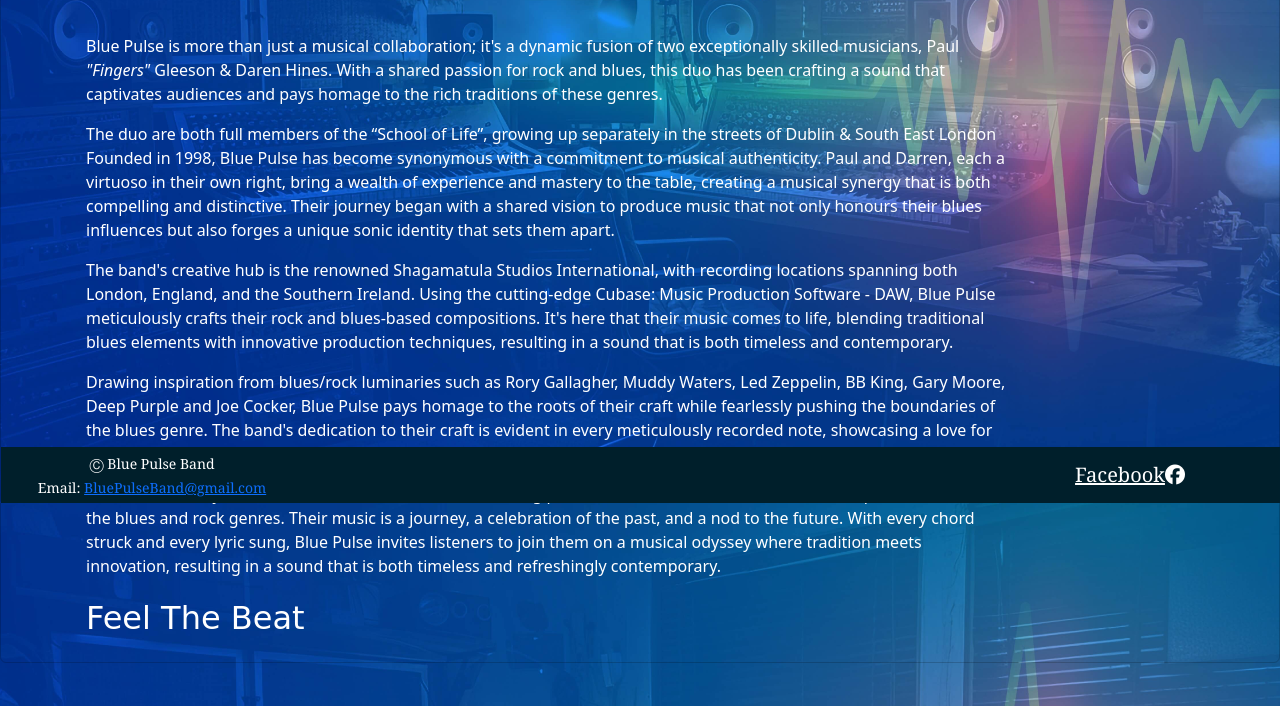
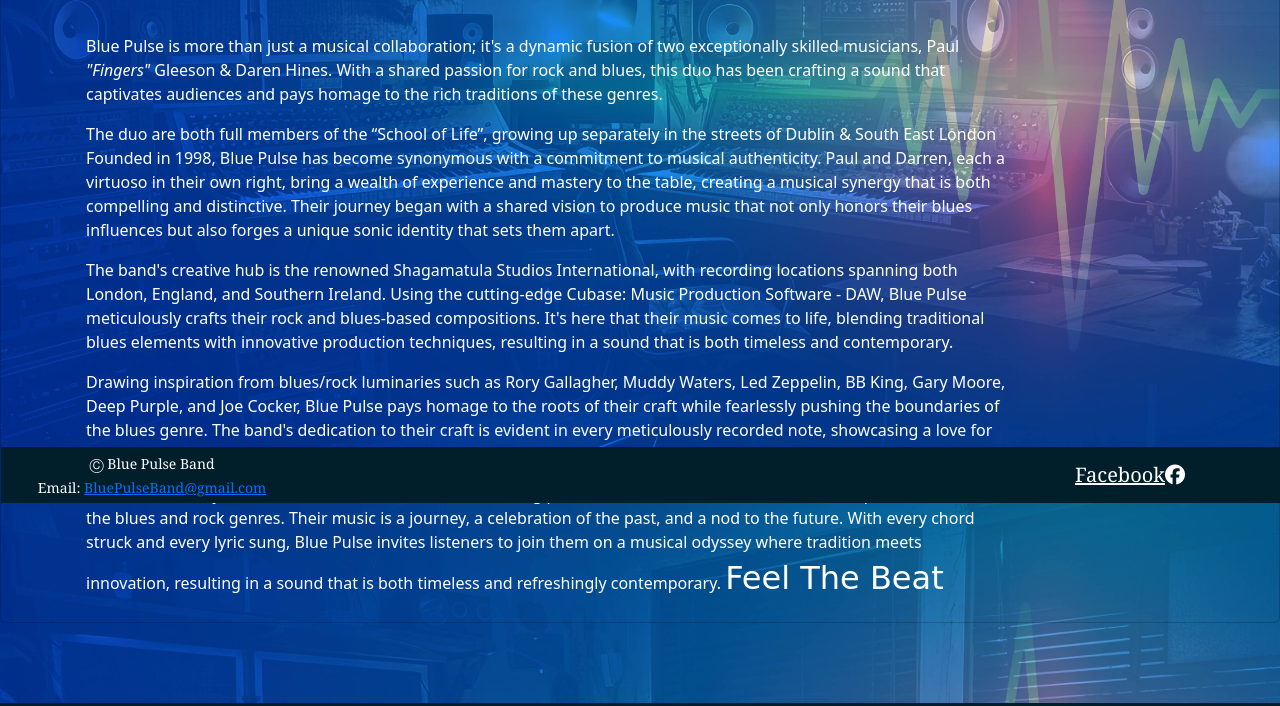
Before and after one commit to Shaga-Matula/blue-pulse-pp5, a Django app: page / in a window 1280 px wide. Shown: the part 297-1003 px from the top of the page. Run offline with Django 3.2, Linux system fonts and the light colour scheme; parts of the project's set-up code (start-up, migrations or seed data) failed here and were passed over; some libraries are stand-ins or nearby versions.

Commit message:
Fix: Address W3C Validation Warnings and Enhance Accessibility

```diff
--- a/home/templates/home/index.html
+++ b/home/templates/home/index.html
@@ -25,20 +25,17 @@
             </p>
             <p>
                 The duo are both full members of the “School of Life”, growing up separately in the streets of Dublin & South East London
-                Founded in 1998, Blue Pulse has become synonymous with a commitment to musical authenticity. Paul and Darren, each a virtuoso in their own right, bring a wealth of experience and mastery to the table, creating a musical synergy that is both compelling and distinctive. Their journey began with a shared vision to produce music that not only honours their blues influences but also forges a unique sonic identity that sets them apart.
-
+                Founded in 1998, Blue Pulse has become synonymous with a commitment to musical authenticity. Paul and Darren, each a virtuoso in their own right, bring a wealth of experience and mastery to the table, creating a musical synergy that is both compelling and distinctive. Their journey began with a shared vision to produce music that not only honors their blues influences but also forges a unique sonic identity that sets them apart.
             </p>
             <p>
-                The band's creative hub is the renowned Shagamatula Studios International, with recording locations spanning both London, England, and the Southern Ireland. Using the cutting-edge Cubase: Music Production Software - DAW, Blue Pulse meticulously crafts their rock and blues-based compositions. It's here that their music comes to life, blending traditional blues elements with innovative production techniques, resulting in a sound that is both timeless and contemporary.
+                The band's creative hub is the renowned Shagamatula Studios International, with recording locations spanning both London, England, and Southern Ireland. Using the cutting-edge Cubase: Music Production Software - DAW, Blue Pulse meticulously crafts their rock and blues-based compositions. It's here that their music comes to life, blending traditional blues elements with innovative production techniques, resulting in a sound that is both timeless and contemporary.
             </p>
             <p>
-                Drawing inspiration from blues/rock luminaries such as Rory Gallagher, Muddy Waters, Led Zeppelin, BB King, Gary Moore, Deep Purple and Joe Cocker, Blue Pulse pays homage to the roots of their craft while fearlessly pushing the boundaries of the blues genre. The band's dedication to their craft is evident in every meticulously recorded note, showcasing a love for the music that goes beyond mere performance.
+                Drawing inspiration from blues/rock luminaries such as Rory Gallagher, Muddy Waters, Led Zeppelin, BB King, Gary Moore, Deep Purple, and Joe Cocker, Blue Pulse pays homage to the roots of their craft while fearlessly pushing the boundaries of the blues genre. The band's dedication to their craft is evident in every meticulously recorded note, showcasing a love for the music that goes beyond mere performance.
             </p>
             <p>
                 Blue Pulse is not just a band; it's a testament to the enduring power of collaboration and the boundless possibilities within the blues and rock genres. Their music is a journey, a celebration of the past, and a nod to the future. With every chord struck and every lyric sung, Blue Pulse invites listeners to join them on a musical odyssey where tradition meets innovation, resulting in a sound that is both timeless and refreshingly contemporary.
-
-                <p><span class="text-center feel-beat">Feel The Beat</span></p>
-
+                <span class="text-center feel-beat">Feel The Beat</span>
             </p>
         </div>
     </div>
--- a/templates/base copy.html
+++ b/templates/base copy.html
@@ -112,7 +112,7 @@
                                     {% endif %}
                                 </div>
                             </a>
-                            <div class="dropdown-menu border-0" aria-labelledby="user-options"  aria-haspopup="true">
+                            <div class="dropdown-menu border-0" aria-labelledby="user-options" aria-haspopup="true">
                                 {% if request.user.is_authenticated %}
                                 {% if request.user.is_superuser %}
                                 <a href="{% url 'admin:index' %}" class="dropdown-item">Product Management</a>
@@ -205,6 +205,7 @@
                                 </ul>
                             </div>
                         </li>
+                    </ul>
                 </div>
             </div>
         </nav>
--- a/templates/base.html
+++ b/templates/base.html
@@ -175,8 +175,8 @@
 
 
                         <li class="nav-item dropdown ">
-                            <a class="nav-link nav-bar-status dropdown-toggle" aria-current="page" href="#" role="button"
-                                id="merchandiseDropdown" data-toggle="dropdown" aria-haspopup="true"
+                            <a class="nav-link nav-bar-status dropdown-toggle" aria-current="page" href="#"
+                                role="button" id="merchandiseDropdown" data-toggle="dropdown" aria-haspopup="true"
                                 aria-expanded="false">
                                 Merchandise
                             </a>
@@ -251,10 +251,10 @@
 
             <div class="col-12">
                 <div class="row  row-1 ">
-                    <div class="col-sm-3 text-center my-auto">
+                    <div class="col-sm-3 text-center my-auto" aria-label="Copyright Information and Contact">
                         <small>&#9400; Blue Pulse Band</small>
                         <br>
-                        <small>Email: <a href="mailto:bluepulseband@gmail.com">BluePulseBand@gmail.com</a></small>
+                        <small>Email: <a href="mailto:bluepulseband@gmail.com" aria-label="Contact Blue Pulse Band via Email">BluePulseBand@gmail.com</a></small>
                     </div>
                     <div class="col-md-3  "></div>
                     <div class="col-md-3 "></div>
@@ -263,18 +263,19 @@
                             <span>
                                 <a class="btn btn-link btn-floating btn-lg text-white m-1"
                                     href="https://www.facebook.com/profile.php?id=61554153687984" role="button"
-                                    rel="nofollow" data-mdb-ripple-color="dark">
-                                    Facebook<i class="fa-brands fa-facebook" aria-label="Facebook"></i>
+                                    rel="nofollow" data-mdb-ripple-color="dark" aria-label="Visit our Facebook page">
+                                    Facebook<i class="fa-brands fa-facebook"></i>
                                 </a>
                             </span>
                         </small>
                     </div>
                 </div>
             </div>
+        </div>
     </footer>
 
     {% block postloadjs %}
-    <script type="text/javascript">
+    <script>
         $('.toast').toast('show');
     </script>
 
```
